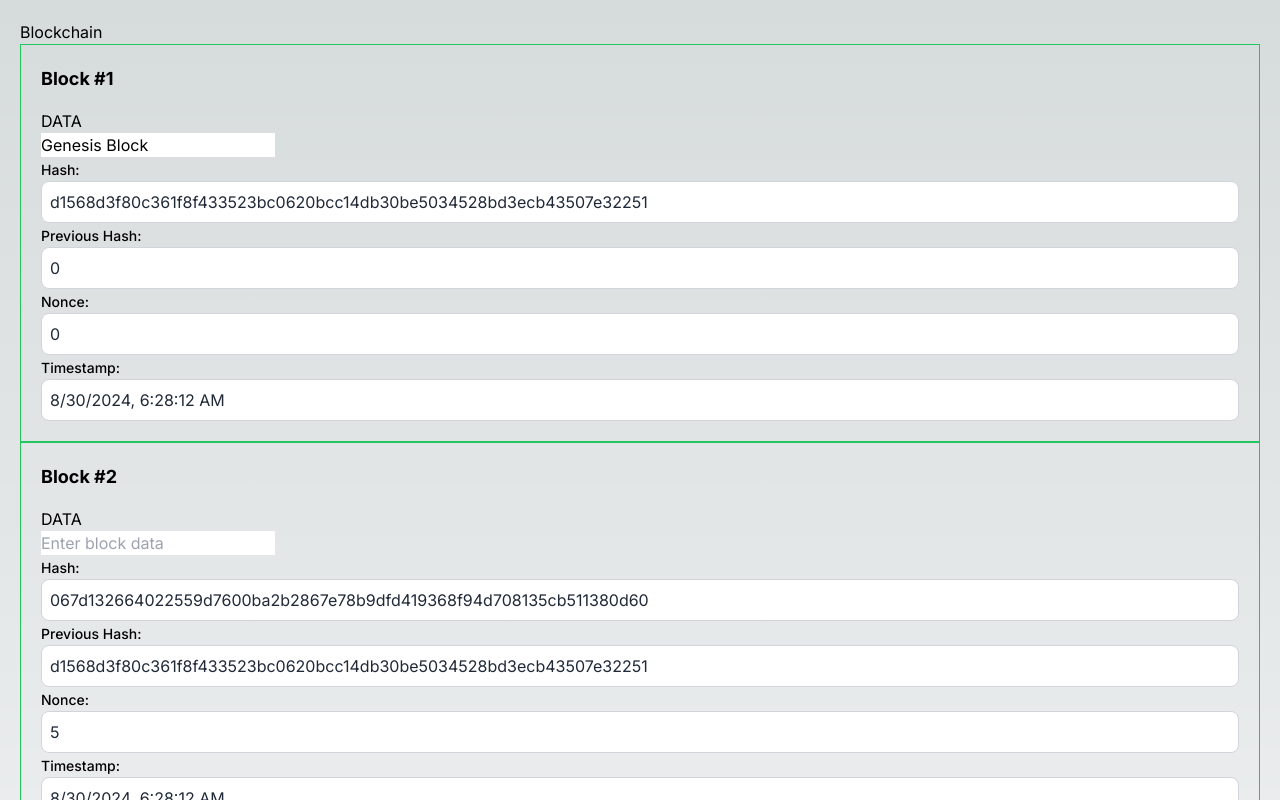
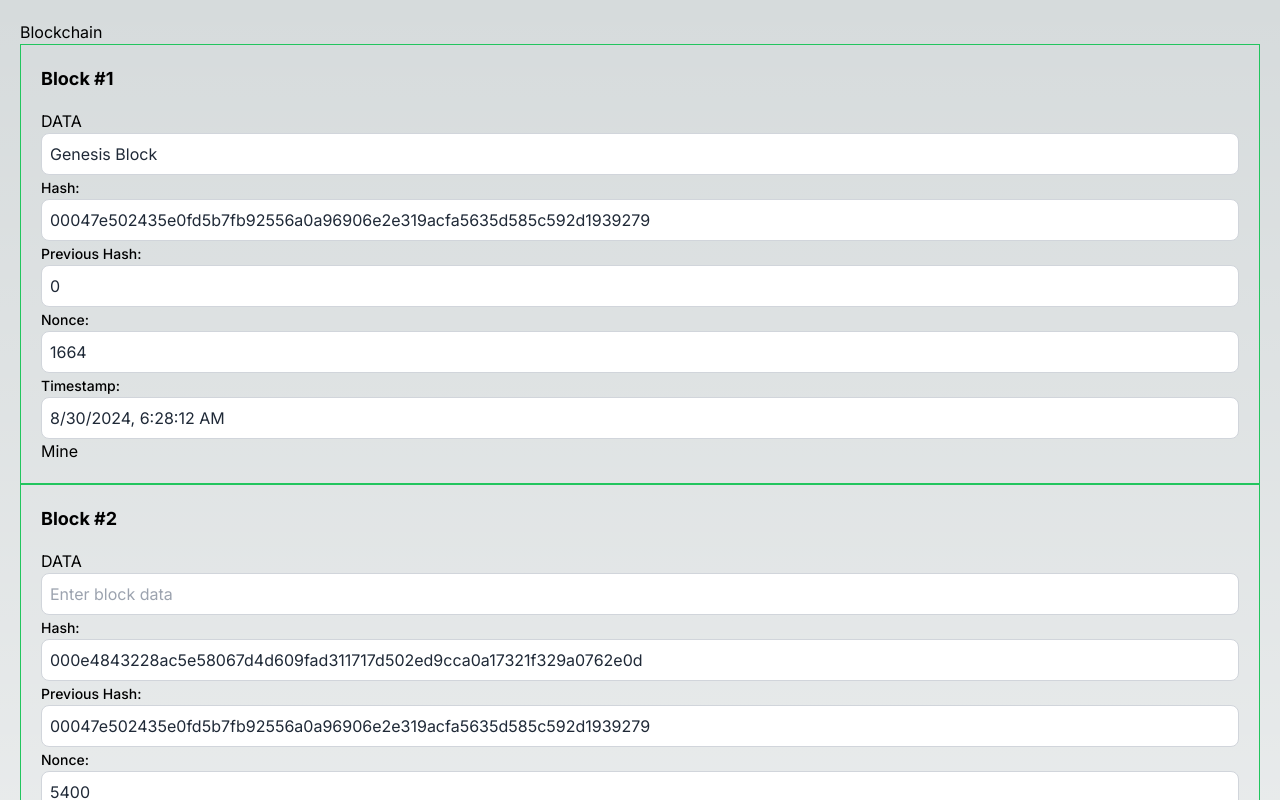
Before and after one commit to irakibul7/blockchain-demo, a Next.js app: page / in a window 1280 px wide. Shown: the top 800 px of the page. Built offline with nearby package versions, Linux system fonts and the light colour scheme.

Commit message:
complete the functionality of blockchain

```diff
--- a/app/page.tsx
+++ b/app/page.tsx
@@ -5,44 +5,71 @@ import Blockchain from "@/lib/blockchain";
 import { useEffect, useState } from "react";
 export default function Home() {
   const [blockchain, setBlockchain] = useState<Blockchain | null>(null);
-  const [difficulty, setDifficulty] = useState(1);
+  const [difficulty, setDifficulty] = useState(3);
   useEffect(() => {
-    const blockchain = new Blockchain(difficulty);
+    const genesisBlock = new Block(0, "Genesis Block", "0", difficulty);
+    const blockchain = new Blockchain(genesisBlock);
+
     for (let i = 1; i < 4; i++) {
-      const newBlock = new Block(i, "", blockchain.chain[i - 1].hash);
-      newBlock.mine(difficulty);
+      const previousBlock = blockchain.chain[i - 1];
+      const newBlock = new Block(i, "", previousBlock.hash, difficulty);
       blockchain.addBlock(newBlock);
     }
-    // console.log(blockchain.isValid());
+
     setBlockchain(blockchain);
-  }, []);
+  }, [difficulty]);
 
   const updateBlockData = (index: number, newData: string) => {
-    const updatedBlockchain = { ...blockchain };
+    if (!blockchain) return;
 
-    if (updatedBlockchain && updatedBlockchain.chain) {
-      // update the data of the block at the given index
-      updatedBlockchain.chain[index].data = newData;
-      const newHash = updatedBlockchain.chain[index].calculateHash();
-      updatedBlockchain.chain[index].hash = newHash;
+    const updatedBlockchain = new Blockchain(blockchain.chain[0]);
+    updatedBlockchain.chain = [...blockchain.chain];
 
-      // update the previousHash and hash of the next block
-      for (let i = index + 1; i < updatedBlockchain.chain?.length; i++) {
-        updatedBlockchain.chain[i].previousHash =
-          updatedBlockchain.chain[i - 1].hash;
-        updatedBlockchain.chain[i].hash =
-          updatedBlockchain.chain[i].calculateHash();
-      }
+    // Update the block data and hash
+    updatedBlockchain.chain[index].data = newData;
+    updatedBlockchain.chain[index].hash =
+      updatedBlockchain.chain[index].calculateHash();
 
-      setBlockchain(updatedBlockchain);
+    // Update subsequent blocks
+    updateSubsequentBlocks(updatedBlockchain, index);
+
+    setBlockchain(updatedBlockchain);
+  };
+
+  const updateSubsequentBlocks = (
+    blockchain: Blockchain,
+    startIndex: number
+  ) => {
+    for (let i = startIndex + 1; i < blockchain.chain.length; i++) {
+      const previousBlock = blockchain.chain[i - 1];
+      const currentBlock = blockchain.chain[i];
+
+      currentBlock.previousHash = previousBlock.hash;
+      currentBlock.hash = currentBlock.calculateHash();
     }
   };
 
-  const isBlockValid = (block: Block, previousBlock: Block) => {
-    if (block.previousHash !== previousBlock.hash) return false;
-    if (block.hash !== block.calculateHash()) return false;
-    if (!block.hash.startsWith("0".repeat(difficulty))) return false;
-    return true;
+  const isBlockValid = (block: Block, previousBlock: Block): boolean => {
+    return (
+      block.previousHash === previousBlock.hash &&
+      block.hash === block.calculateHash() &&
+      block.hash.startsWith("0".repeat(difficulty))
+    );
+  };
+
+  const miningTheBlock = (block: Block) => {
+    if (!blockchain) return;
+
+    const updatedBlockchain = new Blockchain(blockchain.chain[0]);
+    updatedBlockchain.chain = [...blockchain.chain];
+
+    // Mine the block and update its hash
+    updatedBlockchain?.chain[block.index].mine(difficulty);
+
+    // Update subsequent blocks
+    updateSubsequentBlocks(updatedBlockchain, block.index);
+
+    setBlockchain(updatedBlockchain);
   };
 
   return (
@@ -59,6 +86,7 @@ export default function Home() {
               block={block}
               isValid={isValid}
               onDataChange={updateBlockData}
+              mineBlock={() => miningTheBlock(block)}
             />
           );
         })}
--- a/components/blockCard.tsx
+++ b/components/blockCard.tsx
@@ -3,9 +3,15 @@ type BlockCardProps = {
   block: Block;
   isValid: boolean;
   onDataChange: (index: number, newData: string) => void;
+  mineBlock: () => void;
 };
 
-const BlockCard = ({ block, isValid, onDataChange }: BlockCardProps) => {
+const BlockCard = ({
+  block,
+  isValid,
+  onDataChange,
+  mineBlock,
+}: BlockCardProps) => {
   return (
     <div
       className={`border p-5 ${
@@ -17,6 +23,7 @@ const BlockCard = ({ block, isValid, onDataChange }: BlockCardProps) => {
       <label className="block mt-4">DATA</label>
       <input
         type="text"
+        className="w-full border border-gray-300 rounded-lg p-2 text-gray-800"
         value={block.data}
         onChange={(e) => onDataChange(block.index, e.target.value)}
         placeholder="Enter block data"
@@ -53,6 +60,9 @@ const BlockCard = ({ block, isValid, onDataChange }: BlockCardProps) => {
           readOnly
         />
       </div>
+      <div>
+        <button onClick={() => mineBlock()}>Mine</button>
+      </div>
     </div>
   );
 };
--- a/lib/block.ts
+++ b/lib/block.ts
@@ -7,13 +7,20 @@ class Block {
   index: number;
   nonce: number;
   timestamp: number;
-  constructor(index: number, data: any, previoushHash: string) {
+
+  constructor(
+    index: number,
+    data: any,
+    previoushHash: string,
+    difficulty: number
+  ) {
     this.data = data;
     this.nonce = 0;
     this.index = index;
     this.previousHash = previoushHash;
+    this.timestamp = new Date().getTime();
     this.hash = this.calculateHash();
-    this.timestamp = new Date().getTime();
+    this.mine(difficulty);
   }
 
   calculateHash() {
--- a/lib/blockchain.ts
+++ b/lib/blockchain.ts
@@ -2,16 +2,8 @@ import Block from "./block";
 
 class Blockchain {
   chain: Block[];
-  difficulty: number;
-  constructor(difficulty: number) {
-    this.chain = [this.createGenesisBlock()];
-    this.difficulty = difficulty;
-  }
-
-  createGenesisBlock() {
-    const genesisBlock = new Block(0, "Genesis Block", "0");
-    genesisBlock.mine(this.difficulty); // mine method take parameter of difficulty
-    return genesisBlock;
+  constructor(genesisBlock: Block) {
+    this.chain = [genesisBlock];
   }
 
   getLatestBlock() {
@@ -26,7 +18,6 @@ class Blockchain {
 
   changePreviousHash(index: number, newPreviousHash: string) {
     this.chain[index].previousHash = newPreviousHash;
-    this.chain[index].hash = this.chain[index].calculateHash();
   }
 }
 
```
